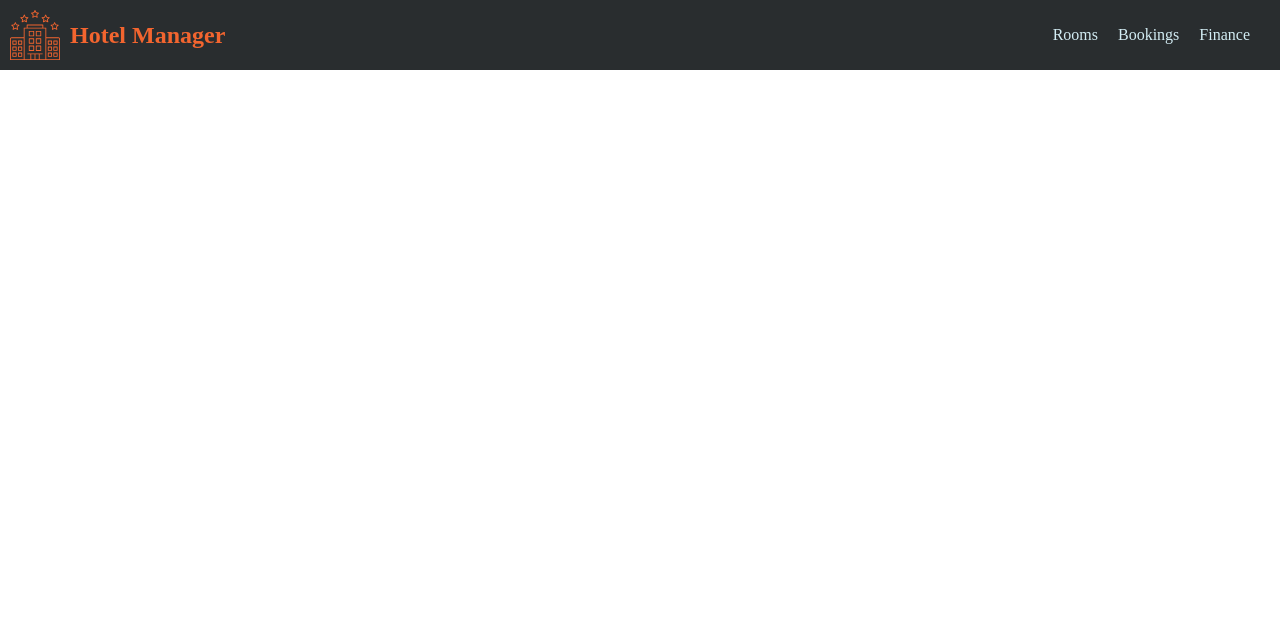
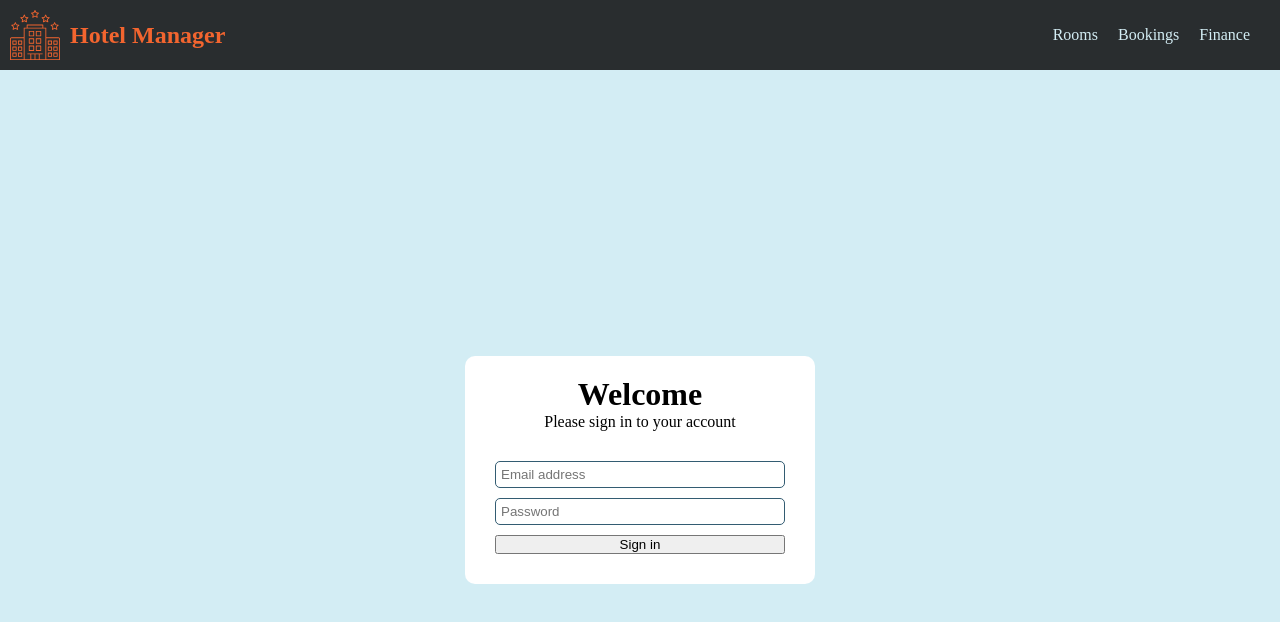
Before and after one commit to joaoromario/project1-frontend, a React (Vite) app: page / in a window 1280 px wide. Shown: the top 622 px of the page. Built offline with nearby package versions, Linux system fonts and the light colour scheme.

Commit message:
login page

```diff
--- a/src/App.tsx
+++ b/src/App.tsx
@@ -1,10 +1,12 @@
 import "./App.scss";
 import { Navbar } from "./components/Navbar/Navbar";
+import { Login } from "./pages/loginPage/login";
 
 function App() {
   return (
     <>
       <Navbar />
+      <Login />
     </>
   );
 }
--- a/src/main.tsx
+++ b/src/main.tsx
@@ -1,6 +1,7 @@
 import { StrictMode } from "react";
 import { createRoot } from "react-dom/client";
 import App from "./App.tsx";
+import "./styles/index.scss";
 
 createRoot(document.getElementById("root")!).render(
   <StrictMode>
--- a/src/pages/loginPage/login.scss
+++ b/src/pages/loginPage/login.scss
@@ -1 +1,39 @@
 @import "/src/styles/partials/variables";
+
+.login {
+  background-color: $--color-bg-secondary;
+  height: 100%;
+  display: flex;
+  margin: auto;
+
+  &__panel {
+    width: 350px;
+    margin: auto;
+    background-color: $--color-bg-light;
+    border-radius: 10px;
+    padding: 20px;
+    display: flex;
+    flex-direction: column;
+    text-align: center;
+  }
+
+  &__header {
+    margin-bottom: 20px;
+  }
+
+  &__form {
+    form {
+      display: flex;
+      flex-direction: column;
+      gap: 10px;
+      padding: 10px;
+      input {
+        // font-size: 14px;
+        padding: 5px;
+        border-radius: 5px;
+        outline: none;
+        border: 1px solid $--color-border-secondary;
+      }
+    }
+  }
+}
--- a/src/pages/loginPage/login.tsx
+++ b/src/pages/loginPage/login.tsx
@@ -0,0 +1,23 @@
+import "./Login.scss";
+
+const BASE_CLASS = "login";
+
+export function Login() {
+  return (
+    <div className={BASE_CLASS}>
+      <div className={`${BASE_CLASS}__panel`}>
+        <div className={`${BASE_CLASS}__header`}>
+          <h1>Welcome</h1>
+          <p>Please sign in to your account</p>
+        </div>
+        <div className={`${BASE_CLASS}__form`}>
+          <form action="post">
+            <input type="email" placeholder="Email address" />
+            <input type="password" placeholder="Password" />
+            <button>Sign in</button>
+          </form>
+        </div>
+      </div>
+    </div>
+  );
+}
```
Also changed, not shown: src/components/Button/Button.scss (added), src/components/Button/Button.tsx (added).
